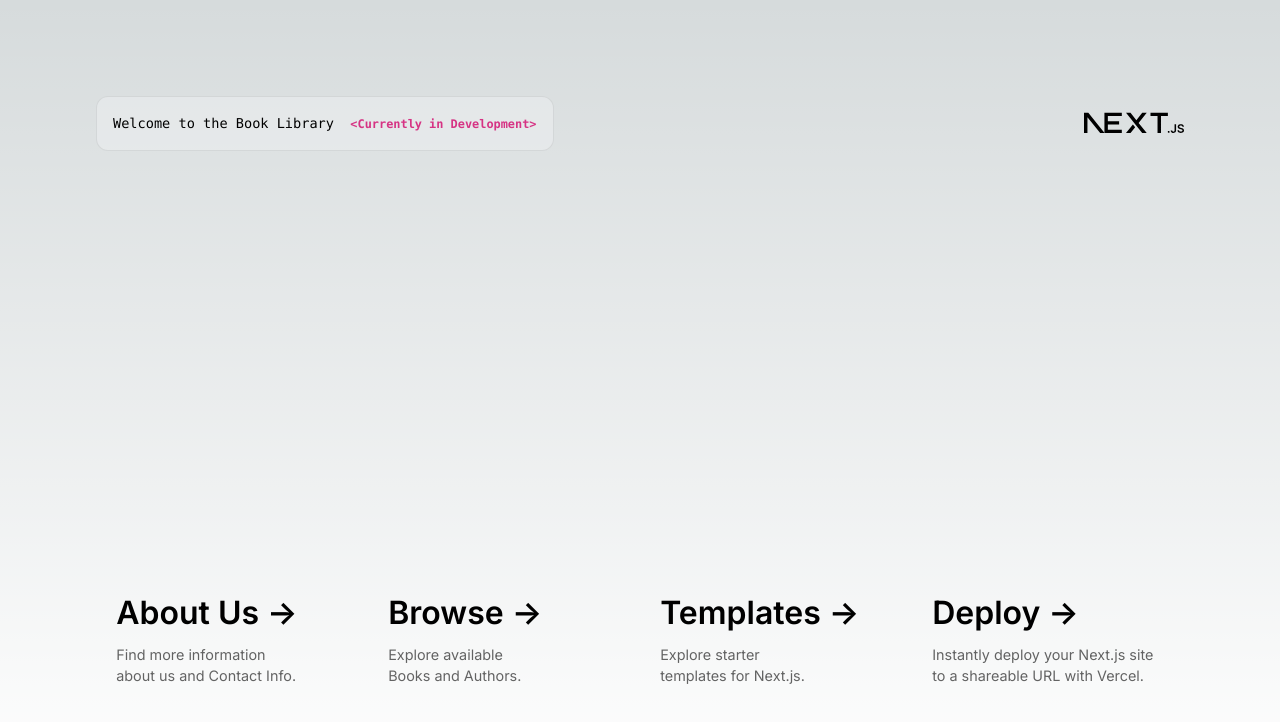
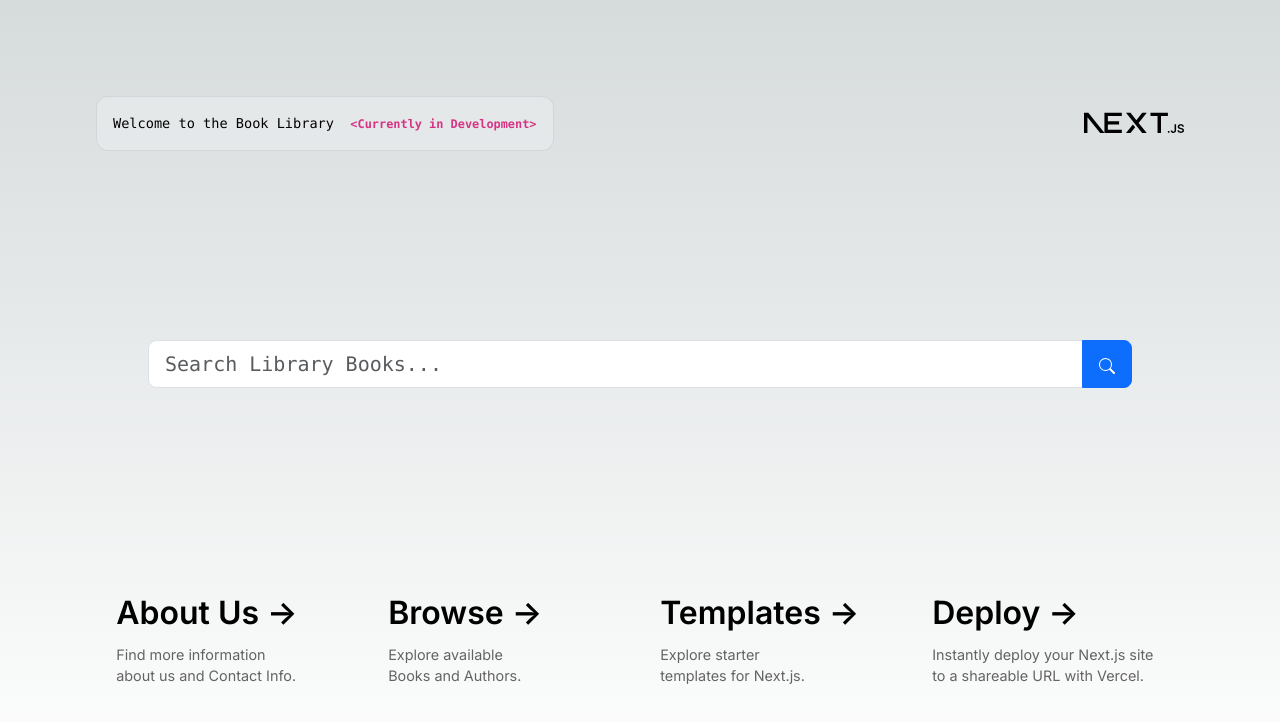
Before and after one commit to updeshxp/SimpleBookLibraryReact, a Next.js app: page / in a window 1280 px wide. Shown: the top 722 px of the page. Built offline with nearby package versions, Linux system fonts and the light colour scheme.

Commit message:
Added SearchBar

```diff
--- a/src/app/page.module.css
+++ b/src/app/page.module.css
@@ -44,6 +44,13 @@
   grid-template-columns: repeat(4, minmax(25%, auto));
   max-width: 100%;
   width: var(--max-width);
+}
+
+.search {
+  display: inherit;
+  font-size: 0.85rem;
+  z-index: 2;
+  font-family: var(--font-mono);
 }
 
 .card {
--- a/src/app/page.tsx
+++ b/src/app/page.tsx
@@ -1,6 +1,11 @@
 import Image from "next/image";
 import styles from "./page.module.css";
 import Link from "next/link";
+import InputGroup from "react-bootstrap/InputGroup";
+import FormControl from "react-bootstrap/FormControl";
+import Button from "react-bootstrap/Button";
+import Container from "react-bootstrap/Container";
+import Row from "react-bootstrap/Row";
 
 export default function Home() {
   return (
@@ -29,6 +34,40 @@ export default function Home() {
           </a>
         </div>
       </div>
+
+      <Container>
+        <Row className={styles.search}>
+          <InputGroup
+            style={{ width: "1000px" }}
+            className="mx-auto px-2 input-group-lg"
+          >
+            <FormControl
+              list="datalistOptions"
+              id="bookListSearch"
+              placeholder="Search Library Books..."
+            />
+            <datalist id="datalistOptions">
+              <option value="Kent's Homeopathy" />
+              <option value="Germany" />
+              <option value="India" />
+              <option value="Homeopathy for Life" />
+              <option value="Chicago" />
+            </datalist>
+            <Button className="btn btn-primary" variant="primary">
+              <svg
+                xmlns="http://www.w3.org/2000/svg"
+                width="16"
+                height="16"
+                fill="currentColor"
+                className="bi bi-search"
+                viewBox="0 0 16 16"
+              >
+                <path d="M11.742 10.344a6.5 6.5 0 1 0-1.397 1.398h-.001q.044.06.098.115l3.85 3.85a1 1 0 0 0 1.415-1.414l-3.85-3.85a1 1 0 0 0-.115-.1zM12 6.5a5.5 5.5 0 1 1-11 0 5.5 5.5 0 0 1 11 0" />
+              </svg>
+            </Button>
+          </InputGroup>
+        </Row>
+      </Container>
 
       <div className={styles.grid}>
         <Link className={styles.card} href="/about">
```
